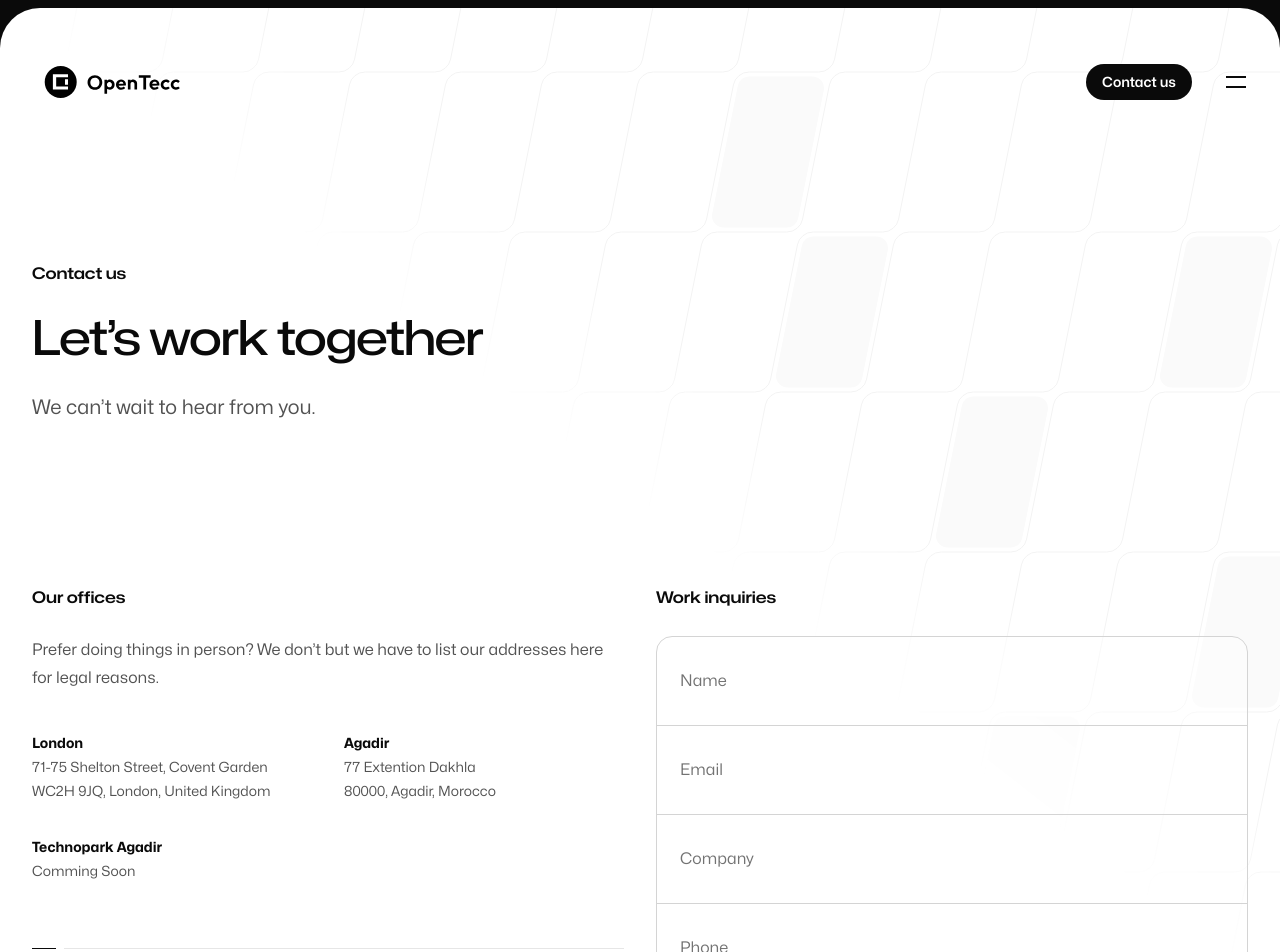
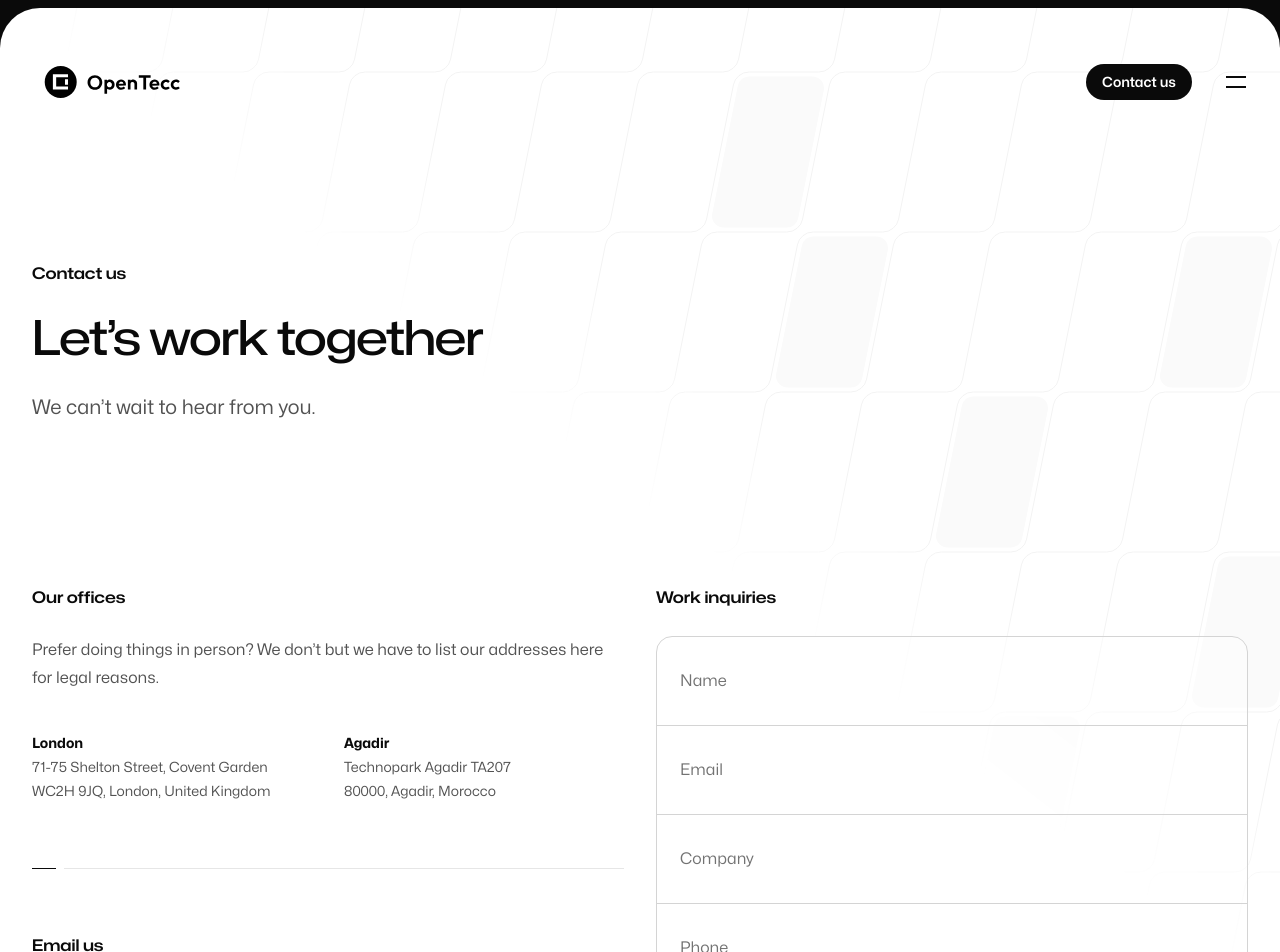
Before and after one commit to AhmedL-dev/opentecc-web, a Next.js app: page /contact in a window 1280 px wide. Shown: the top 952 px of the page. Built offline with nearby package versions, Linux system fonts and the light colour scheme.

Commit message:
Update Offices.tsx

```diff
--- a/src/components/Offices.tsx
+++ b/src/components/Offices.tsx
@@ -40,16 +40,9 @@ export function Offices({
       </li>
       <li>
         <Office name="Agadir" invert={invert}>
-          77 Extention Dakhla
+          Technopark Agadir TA207
           <br />
           80000, Agadir, Morocco
-        </Office>
-      </li>
-      <li>
-        <Office name="Technopark Agadir" invert={invert}>
-          Comming Soon
-          <br />
-          {/* 7190, Billund, Denmark */}
         </Office>
       </li>
     </ul>
```
